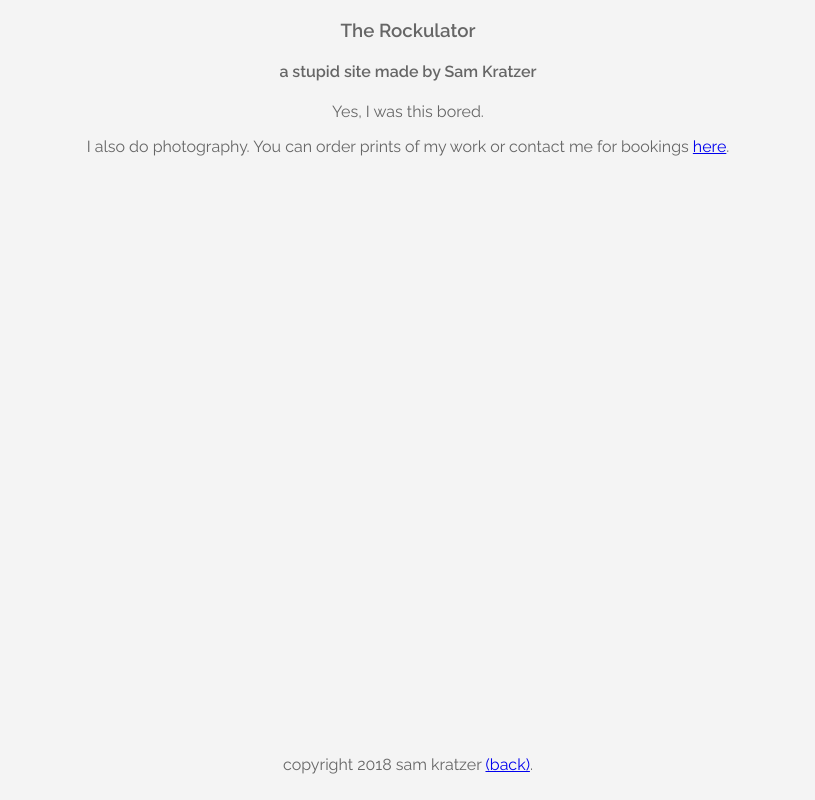
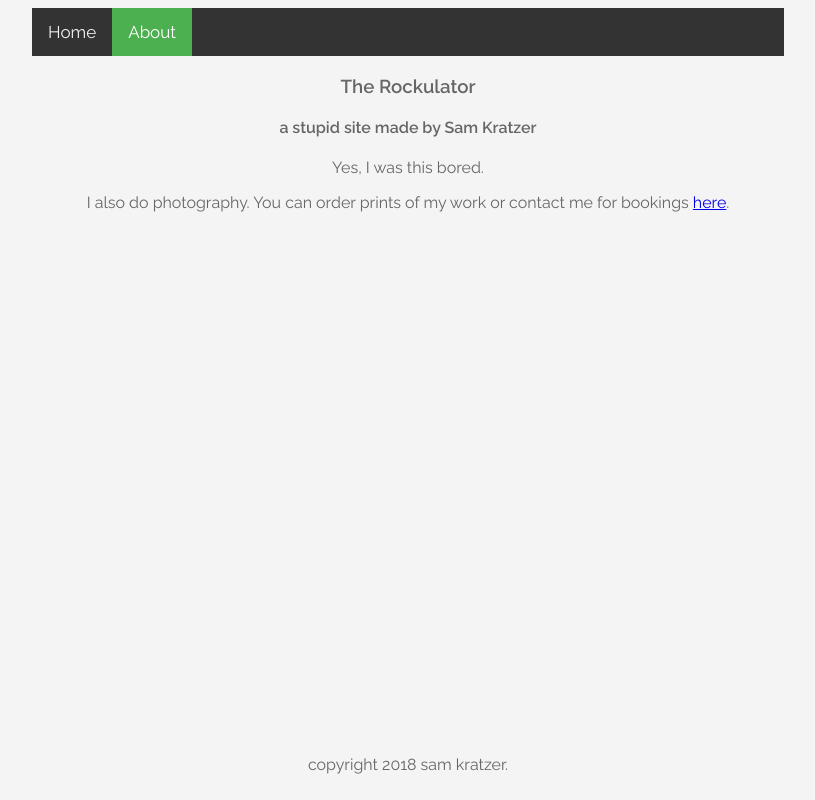
Before and after one commit to samkratzer/rockulator, a plain HTML site: page about.html in a window 1280 px wide. Shown: the whole page, without its empty margins (232-1047 px from the left). Drawn offline with Linux system fonts and the light colour scheme.

Commit message:
Update about.html

```diff
--- a/about.html
+++ b/about.html
@@ -34,6 +34,11 @@
 	<meta property="og:type" content="website">
 </head>
 
+<div class="topnav">
+  	<a href="index.html">Home</a>
+  	<a class="active" href="about.html">About</a>
+</div>
+
 <body>
 	<h3>The Rockulator</h3>
 	<h4>a stupid site made by Sam Kratzer</h4>
@@ -42,7 +47,7 @@
 </body>
 
 <div class="footer">
-	<p>copyright 2018 sam kratzer <a href="index.html">(back)</a>.</p>
+	<p>copyright 2018 sam kratzer.</p>
 </div>
 
 <script src="js/about.js"></script>
```
